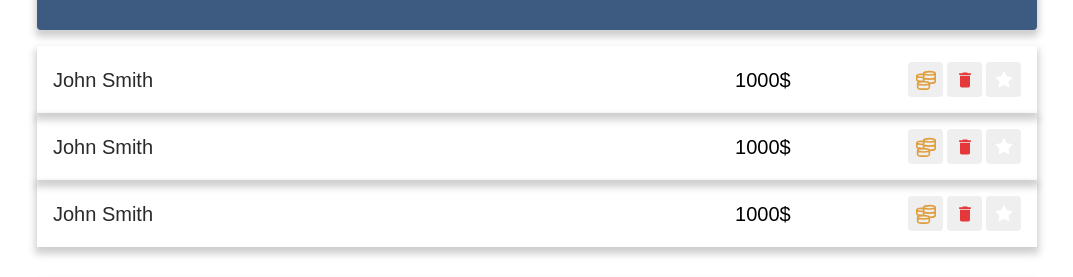
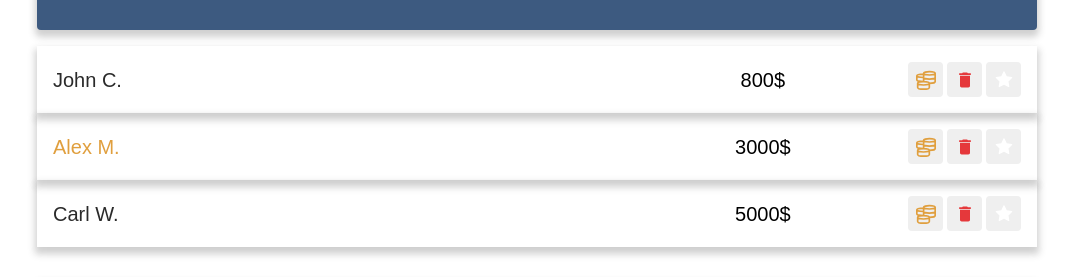
Before and after one commit to KonstantinOkhorzin/react-employees-list, a React (Create React App) app: page / in a window 1280 px wide. Shown: the part 352-629 px from the top of the page, without its empty margins (103-1176 px from the left). Built offline with nearby package versions, Linux system fonts and the light colour scheme.

Commit message:
mapping employees

```diff
--- a/src/components/App.jsx
+++ b/src/components/App.jsx
@@ -1,16 +1,30 @@
+import { Component } from 'react';
+
 import AppInfo from './AppInfo/AppInfo';
 import Main from './Main/Main';
 import EmployeesAddForm from '../components/EmployeesAddForm';
 import Container from './UI/Container';
 
-const App = () => {
+class App extends Component {
+  state = {
+    data: [
+      { name: 'John C.', salary: 800, increase: false, rise: false, id: 1 },
+      { name: 'Alex M.', salary: 3000, increase: true, rise: false, id: 2 },
+      { name: 'Carl W.', salary: 5000, increase: false, rise: false, id: 3 },
+    ]
+  }
+
+  render() {
+    const { data } = this.state;
+
     return (
       <Container>
         <AppInfo />
-      <Main />
+        <Main employees={data} />
         <EmployeesAddForm />
       </Container>
     );
-};
+  }
+}
 
 export default App;
--- a/src/components/EmployeesList/EmployeesList.jsx
+++ b/src/components/EmployeesList/EmployeesList.jsx
@@ -1,13 +1,13 @@
 import EmployeesListItem from '../EmployeesListItem';
 
-const EmployeesList = () => {
-    return (
-      <ul>
-        <EmployeesListItem />
-        <EmployeesListItem />
-        <EmployeesListItem />
-      </ul>
-    );
+const EmployeesList = ({ employees }) => {
+  return (
+    <ul>
+      {employees.map(({ id, ...restProps }) => (
+        <EmployeesListItem key={id} {...restProps} />
+      ))}
+    </ul>
+  );
 };
 
 export default EmployeesList;
--- a/src/components/EmployeesListItem/EmploeesListItem.styled.jsx
+++ b/src/components/EmployeesListItem/EmploeesListItem.styled.jsx
@@ -10,6 +10,7 @@ export const Employee = styled.li`
   padding: ${({ theme }) => theme.space[4]}px;
   font-size: ${({ theme }) => theme.fontSizes.s}px;
   box-shadow: ${({ theme }) => theme.shadows.small};
+  color: ${({ theme, increase }) => (increase ? theme.colors.yellow : theme.colors.text)};
 
   @media screen and (min-width: ${({ theme }) => theme.breakpoints.tablet}px) {
     font-size: ${({ theme }) => theme.fontSizes.m}px;
--- a/src/components/EmployeesListItem/EmployeesListItem.jsx
+++ b/src/components/EmployeesListItem/EmployeesListItem.jsx
@@ -11,11 +11,11 @@ import {
   ButtonStar,
 } from './EmploeesListItem.styled';
 
-const EmployeesListItem = () => {
+const EmployeesListItem = ({ name, salary, increase }) => {
   return (
-    <Employee>
-      <p>John Smith</p>
-      <Salary defaultValue='1000$' />
+    <Employee increase={increase}>
+      <p>{name}</p>
+      <Salary defaultValue={salary + '$'} />
       <Buttons>
         <ButtonMoney aria-label='money'>
           <GrMoney />
--- a/src/components/Main/Main.jsx
+++ b/src/components/Main/Main.jsx
@@ -10,11 +10,11 @@ const StyledMain = styled.main`
   gap: ${({ theme }) => theme.space[4]}px;
 `;
 
-const Main = () => {
+const Main = ({employees}) => {
   return (
     <StyledMain>
       <SearchPanel />
-      <EmployeesList />
+      <EmployeesList employees={employees} />
     </StyledMain>
   );
 };
```
Lines whose indentation alone changed are shown as unchanged.
